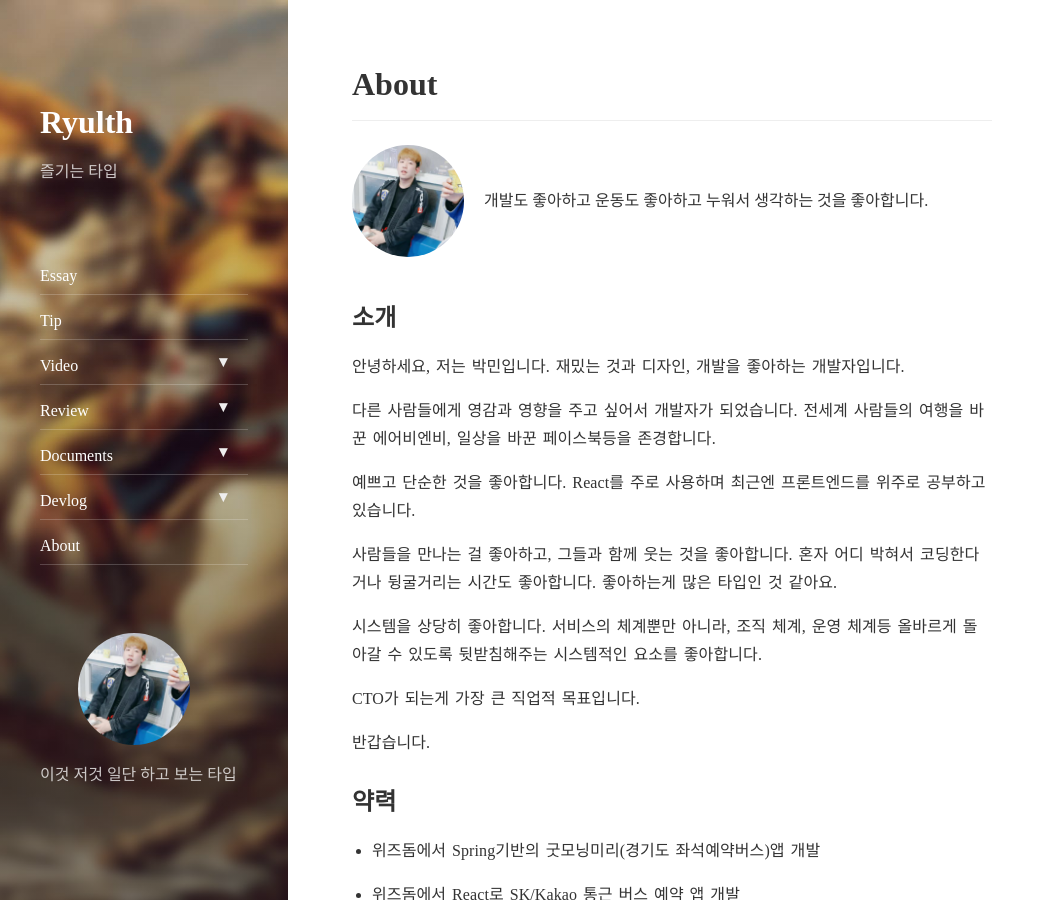
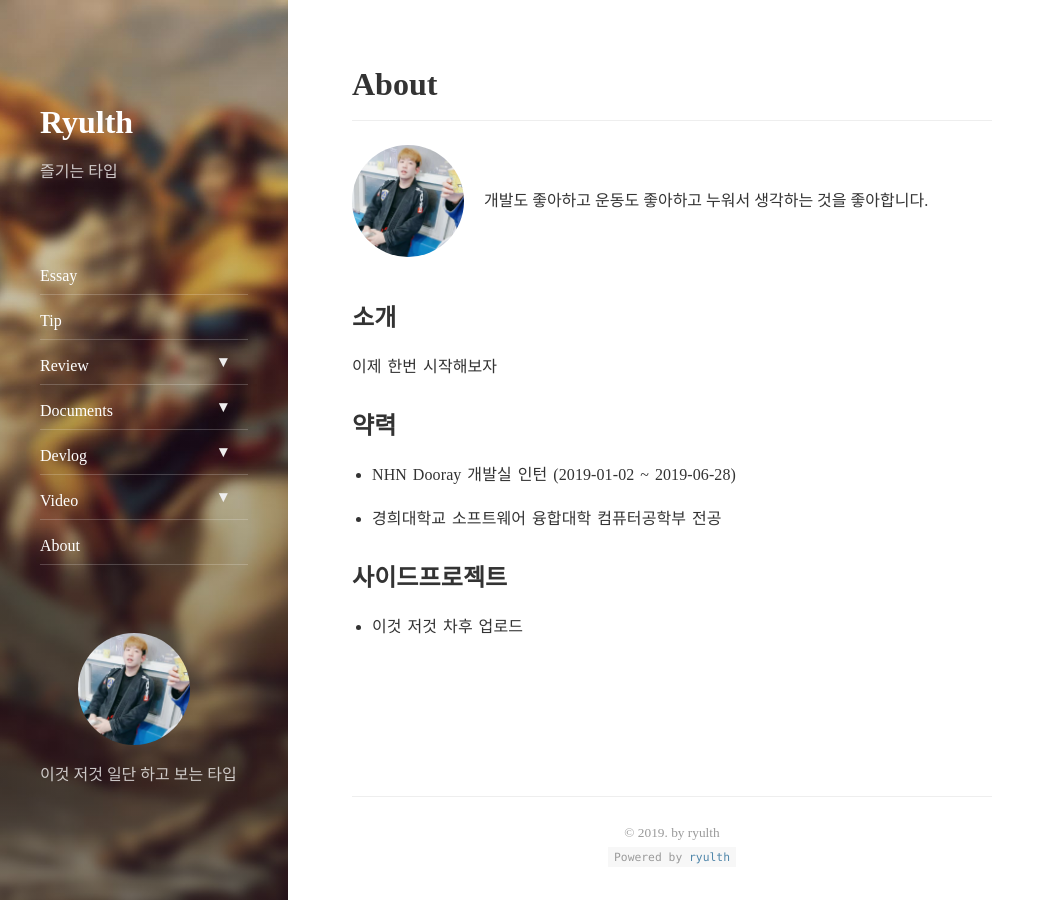
Before and after one commit to Ryulth/ryulth.github.io, a Jekyll site: the page built from about.md, in a window 1280 px wide and 900 px high. Shown: the whole window, without its empty margins (0-1055 px from the left). Built offline with Jekyll 4.4.1, drawn with Linux system fonts in a browser that asks for light colours; nearby versions of some CDN libraries; some of the changed text lies outside the part shown.

Commit message:
feat: change userInfo

```diff
--- a/_includes/footer.html
+++ b/_includes/footer.html
@@ -4,6 +4,6 @@
     {{ site.copyright | markdownify }}
   {% endif %}
   <p>
-    <code>Powered by <a href="https://isme2n.github.io/">aiden</a></code>
+    <code>Powered by <a href="https://ryulth.github.io/">ryulth</a></code>
   </p>
 </footer>
--- a/about.md
+++ b/about.md
@@ -7,58 +7,14 @@ order: 10
 
 ## 소개
 
-안녕하세요, 저는 박민입니다. 재밌는 것과 디자인, 개발을 좋아하는 개발자입니다.
-
-다른 사람들에게 영감과 영향을 주고 싶어서 개발자가 되었습니다. 전세계 사람들의 여행을 바꾼 에어비엔비, 일상을 바꾼 페이스북등을 존경합니다.
-
-예쁘고 단순한 것을 좋아합니다. React를 주로 사용하며 최근엔 프론트엔드를 위주로 공부하고 있습니다.
-
-사람들을 만나는 걸 좋아하고, 그들과 함께 웃는 것을 좋아합니다. 혼자 어디 박혀서 코딩한다거나 뒹굴거리는 시간도 좋아합니다. 좋아하는게 많은 타입인 것 같아요.
-
-시스템을 상당히 좋아합니다. 서비스의 체계뿐만 아니라, 조직 체계, 운영 체계등 올바르게 돌아갈 수 있도록 뒷받침해주는 시스템적인 요소를 좋아합니다.
-
-CTO가 되는게 가장 큰 직업적 목표입니다.
-
-반갑습니다.
+이제 한번 시작해보자
 
 ## 약력
 
-- 위즈돔에서 Spring기반의 굿모닝미리(경기도 좌석예약버스)앱 개발
+- NHN Dooray 개발실 인턴 (2019-01-02 ~ 2019-06-28)
 
-- 위즈돔에서 React로 SK/Kakao 통근 버스 예약 앱 개발
-
-- 이해라이프스타일에서 ReactNative로 홈퍼니싱 하이브리드 앱 개발
-
-- 숭실대학교 IT대학 컴퓨터학부 전공
-
-- 숭실대학교 IT대학 학생회장
-
-- 계남초/계남중/계남고 졸업
-
-- 경기도 부천 출생
+- 경희대학교 소프트웨어 융합대학 컴퓨터공학부 전공
 
 ## 사이드프로젝트
 
-- [react-redux-material-meteor](https://github.com/isme2n/react-redux-material-meteor) - 보일러 플레이트
-
-- [48Wedding](http://48wedding.com) - 웨딩카드 만들기 서비스
-
-- [secretary](https://chrome.google.com/webstore/detail/secretary/bijcgcgbhmeemlnidoigdcnokggknikb?hl=ko) - 기사요약 크롬 확장서비스
-
-- [이미지필터](https://github.com/isme2n/react-image-filter-app) - 캔버스 이미지 필터를 공부하며 만든 샘플 앱
-
-- [유튜브 함께보기](https://youtu.be/7IFEO9D6G4Y) - 유튜브 동영상을 다른사람들과 함께 보며 대화를 나누는 앱
-
-## 발표
-
-- [GDG Summer Party 테크니컬 세션 - 자바스크립트 제대로 알기](https://www.slideshare.net/MinPark48/ss-79004233)
-
-## 강의
-
-- [React로 라이브 컴파일러 만들기](https://www.youtube.com/playlist?list=PLBrx45N7b6tkdisu8ZhKs02tEf5wDuk2W)
-
-## 하고싶은 말
-
-다양한 사이드 프로젝트 제안, 친구 제안, 번개 제안 등등 해주시면 좋아합니다.
-
-행복하세요 오늘도.
+- 이것 저것 차후 업로드
```
Also changed, not shown: _draft/2017-08-19-gdg-web-crawling.markdown (deleted, +0 -26 lines), _draft/2017-08-21-node-passport.markdown (deleted, +0 -18 lines), _draft/2017-08-24-type-script.markdown (deleted, +0 -28 lines), _draft/2017-08-27-webtech-react.markdown (deleted, +0 -51 lines), _draft/2017-08-27-webtech-vue.markdown (deleted, +0 -24 lines), _draft/2017-09-01-electron-typescript.markdown (deleted, +0 -74 lines), _draft/2017-11-09-playnode-node-on-cloud.markdown (deleted, +0 -24 lines), _featured_categories/video.md (+1 -1 lines).
